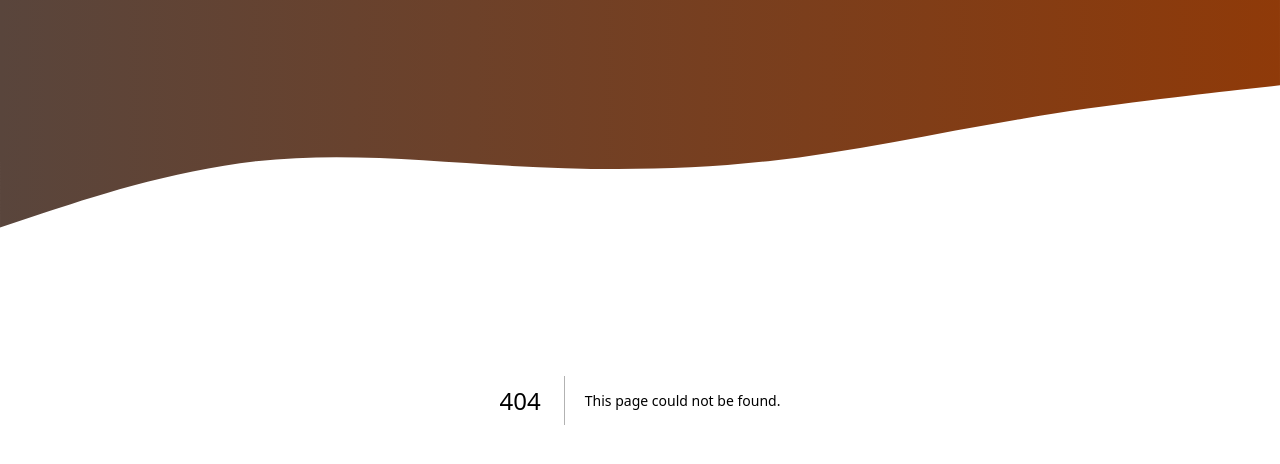
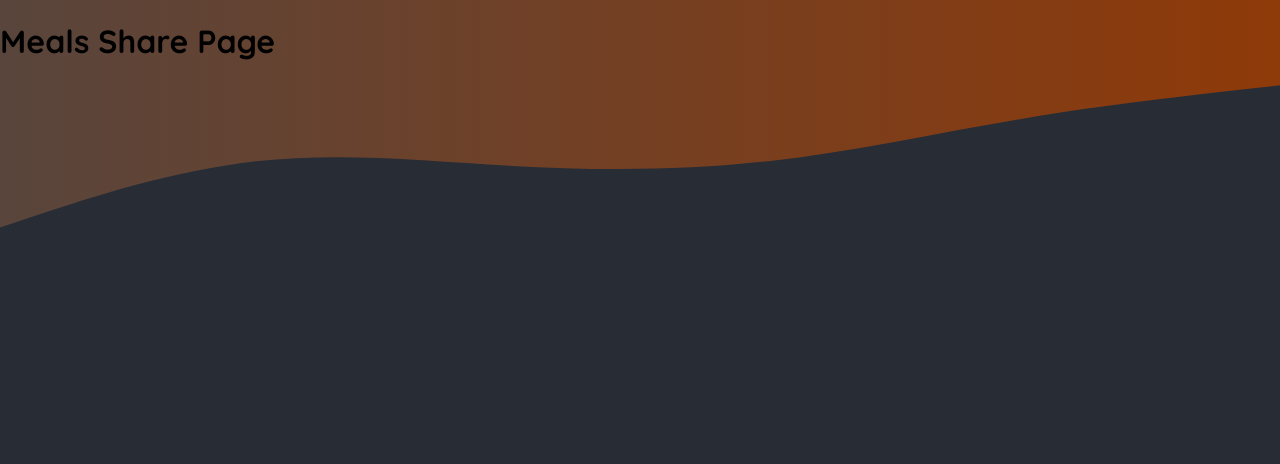
Before and after one commit to hakankurtfe/nextjs-foodies-app, a Next.js app: page /meals/share in a window 1280 px wide. Before the commit this address had no page. Shown: the top 464 px of the page. Built offline with nearby package versions, Linux system fonts and the light colour scheme.

Commit message:
created inner pages

```diff
--- /dev/null
+++ b/app/meals/share/page.js
@@ -0,0 +1,7 @@
+export default function MealsSharePage() {
+    return(
+        <main>
+            <h1>Meals Share Page</h1>
+        </main>
+    );
+}
```
Also changed, not shown: app/community/page.js (added, +7 -0 lines), app/meals/page.js (added, +7 -0 lines).
